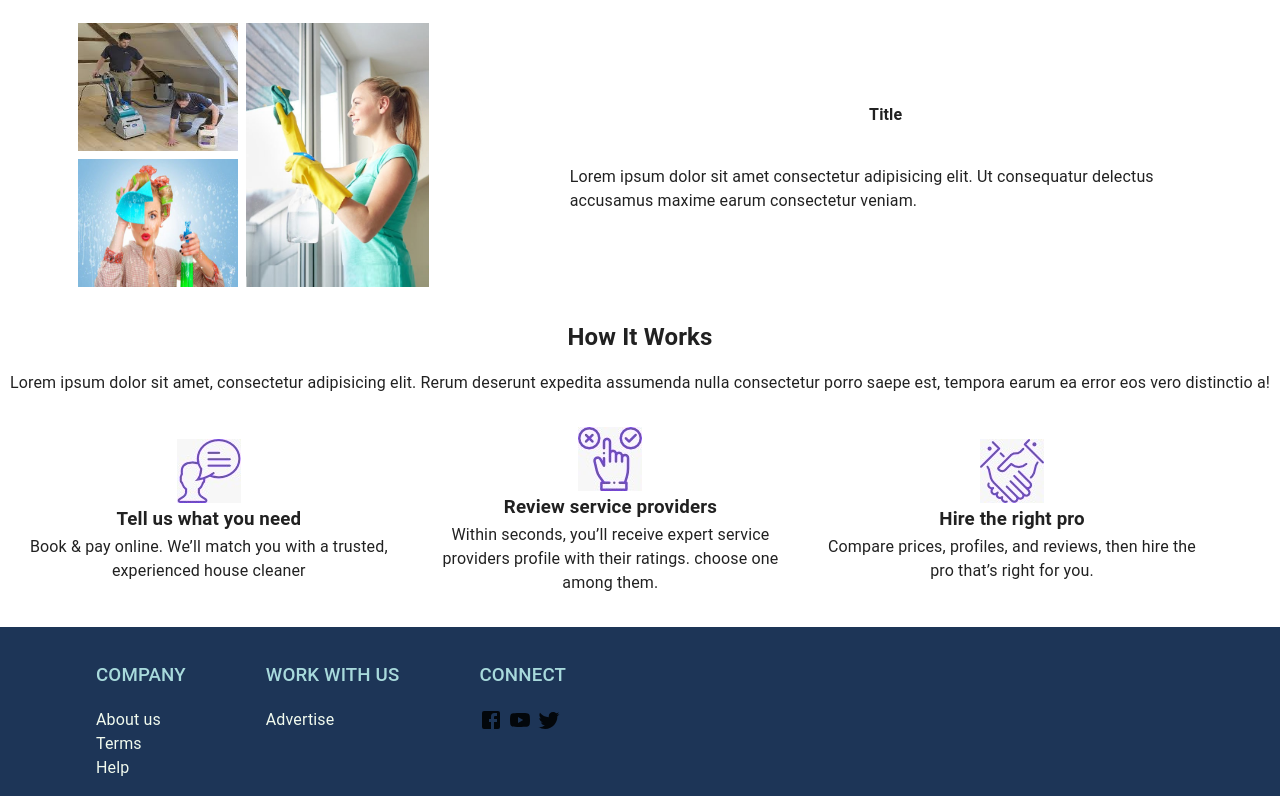
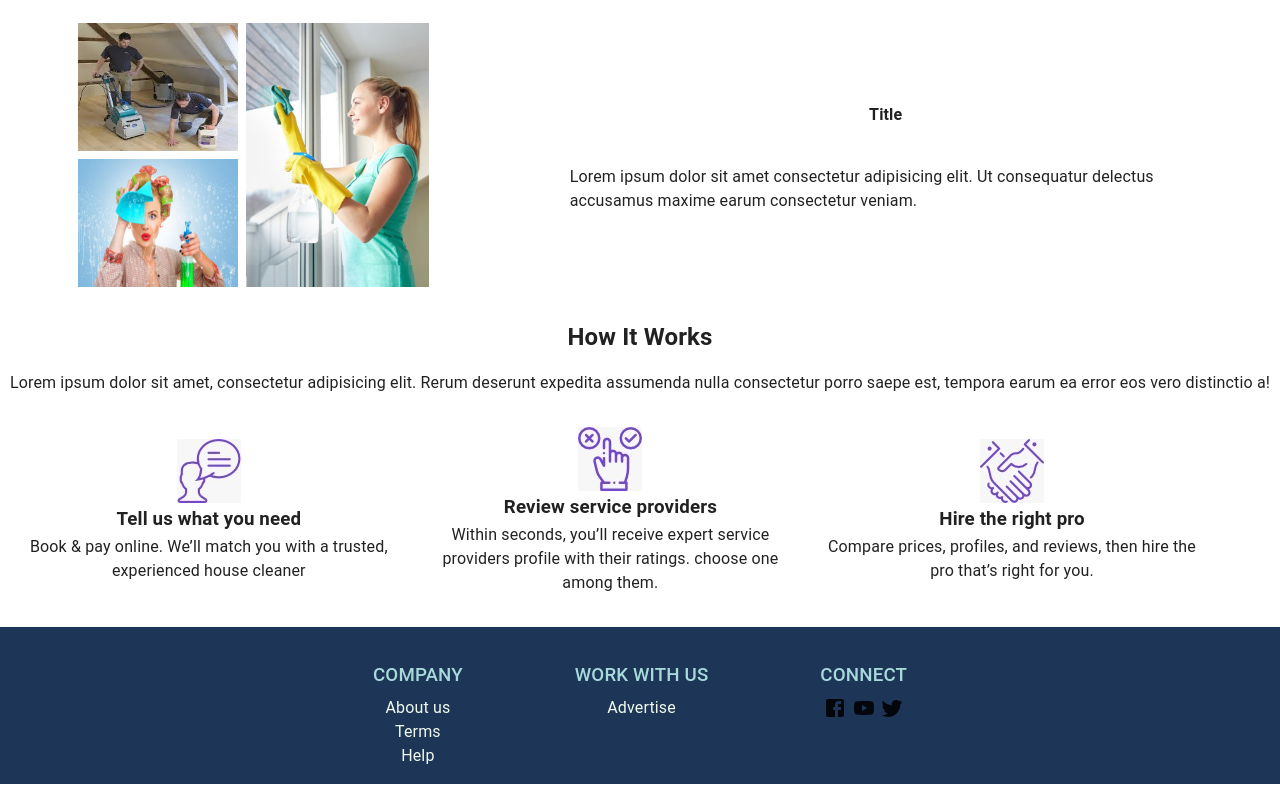
Before and after one commit to stphncrt/Ask4Hand, a React app in the folder client/: page / in a window 1280 px wide. Shown: the part 792-1588 px from the top of the page. Built offline with nearby package versions, Linux system fonts and the light colour scheme.

Commit message:
modified footer and formatting fix

```diff
--- a/client/src/components/DescriptionSection.jsx
+++ b/client/src/components/DescriptionSection.jsx
@@ -19,8 +19,8 @@ function DescriptionSection() {
         <div className="description">
           <h4>Title</h4>
           <p>
-						Lorem ipsum dolor sit amet consectetur adipisicing elit. Ut consequatur delectus
-						accusamus maxime earum consectetur veniam.
+            Lorem ipsum dolor sit amet consectetur adipisicing elit. Ut
+            consequatur delectus accusamus maxime earum consectetur veniam.
           </p>
         </div>
       </div>
--- a/client/src/components/Footer.jsx
+++ b/client/src/components/Footer.jsx
@@ -7,34 +7,34 @@ import TwitterIcon from "@mui/icons-material/Twitter";
 function Footer() {
   return (
     <StyledWrapper>
-			<StyledLinkContainer>
-				<StyledTitle> COMPANY </StyledTitle>
-				<StyledLink href="" className="link">
+      <div className="container">
+        <h3 className="title"> COMPANY </h3>
+        <a href="" className="link">
           About us
-				</StyledLink>
+        </a>
 
-				<StyledLink href="" className="link">
+        <a href="" className="link">
           Terms
-				</StyledLink>
+        </a>
 
-				<StyledLink href="" className="link">
+        <a href="" className="link">
           Help
-				</StyledLink>
-			</StyledLinkContainer>
-			<StyledLinkContainer>
-				<StyledTitle> WORK WITH US </StyledTitle>
-				<StyledLink href="" className="link">
+        </a>
+      </div>
+      <div className="container">
+        <h3 className="title"> WORK WITH US </h3>
+        <a href="" className="link">
           Advertise
-				</StyledLink>
-			</StyledLinkContainer>
-			<StyledLinkContainer>
-				<StyledTitle> CONNECT </StyledTitle>
+        </a>
+      </div>
+      <div className="container">
+        <h3 className="title"> CONNECT </h3>
         <div className="iconContainer">
           <FacebookIcon />
           <YouTubeIcon />
           <TwitterIcon />
         </div>
-			</StyledLinkContainer>
+      </div>
     </StyledWrapper>
   );
 }
@@ -43,36 +43,44 @@ export default Footer;
 export const StyledWrapper = styled.div`
   display: flex;
   flex-direction: row;
-	gap: 5rem;
+  flex-wrap: wrap;
+  gap: 7rem;
   padding: 1rem 6rem;
   background-color: #1d3557;
   flex-wrap: wrap;
+  justify-content: center;
+  align-items: baseline;
+  .container {
+    display: flex;
+    flex-direction: column;
+    justify-content: center;
+  }
   .image {
     width: 8rem;
+  }
+  .title {
+    color: #a8dadc;
+    font-weight: 500;
+    text-align: center;
+    margin-bottom: 0.4rem;
+  }
+  .link {
+    text-decoration: none;
+    text-align: center;
+    color: #f1faee;
+    &:hover {
+      text-decoration: underline;
+    }
   }
   .iconContainer {
     display: flex;
     flex-direction: row;
     gap: 0.3rem;
+    justify-content: center;
+  }
+
+  @media screen and (max-width: 600px) {
+    flex-direction: column;
+    gap: 2rem;
   }
 `;
-export const StyledLinkContainer = styled.div`
-	display: flex;
-	flex-direction: column;
-`;
-
-export const StyledLink = styled.a`
-	text-decoration: none;
-	color: #f1faee;
-	&:hover {
-		text-decoration: underline;
-	}
-`;
-export const StyledTitle = styled.h3`
-	color: #a8dadc;
-	font-weight: 500;
-`;
-export const StyledCompanyLink = styled.div`
-	margin-left: auto;
-	width: 8rem;
-`;
```
Also changed, not shown: client/src/components/Categories.jsx (+7 -1 lines), client/src/components/CategoryBox.jsx (+6 -1 lines), client/src/components/HowItWorks.jsx (+13 -6 lines), client/src/components/Nav.jsx (+7 -1 lines), client/src/components/SearchBar.jsx (+10 -3 lines), client/src/pages/Home/Home.jsx (indentation only). Lines whose indentation alone changed are shown as unchanged.
